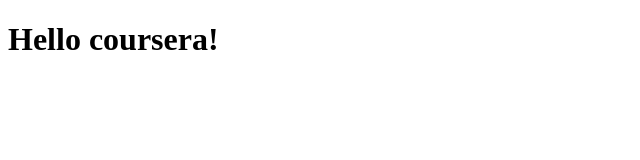
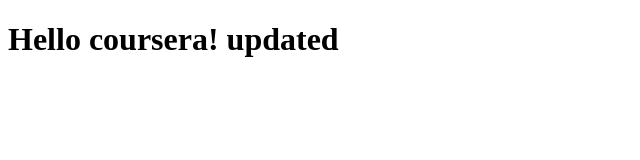
Before and after one commit to Aakash-68/coursecera_test, a plain HTML site: page site/index.html in a window 1280 px wide. Shown: the whole page, without its empty margins (0-640 px from the left). Drawn offline with Linux system fonts and the light colour scheme.

Commit message:
updated.

```diff
--- a/site/index.html
+++ b/site/index.html
@@ -4,6 +4,6 @@
 	<title>Helloo</title>
 </head>
 <body>
-<h1>Hello coursera!</h1>
+<h1>Hello coursera! updated</h1>
 </body>
 </html>
```
